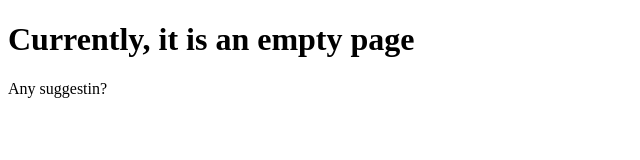
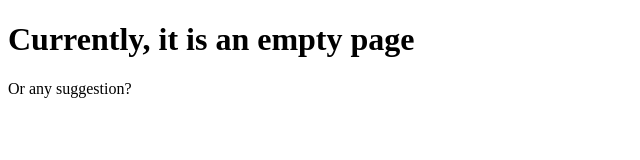
Before and after one commit to r-kan/r-kan.github.io, a plain HTML site: page index.html in a window 1280 px wide. Shown: the full height of the page, 0-640 px from the left. Drawn offline with Linux system fonts and the light colour scheme.

Commit message:
Update index.html

```diff
--- a/index.html
+++ b/index.html
@@ -2,6 +2,6 @@
 <html>
 <body>
 <h1>Currently, it is an empty page</h1>
-<p>Any suggestin?</p>
+<p>Or any suggestion?</p>
 </body>
 </html>
```
